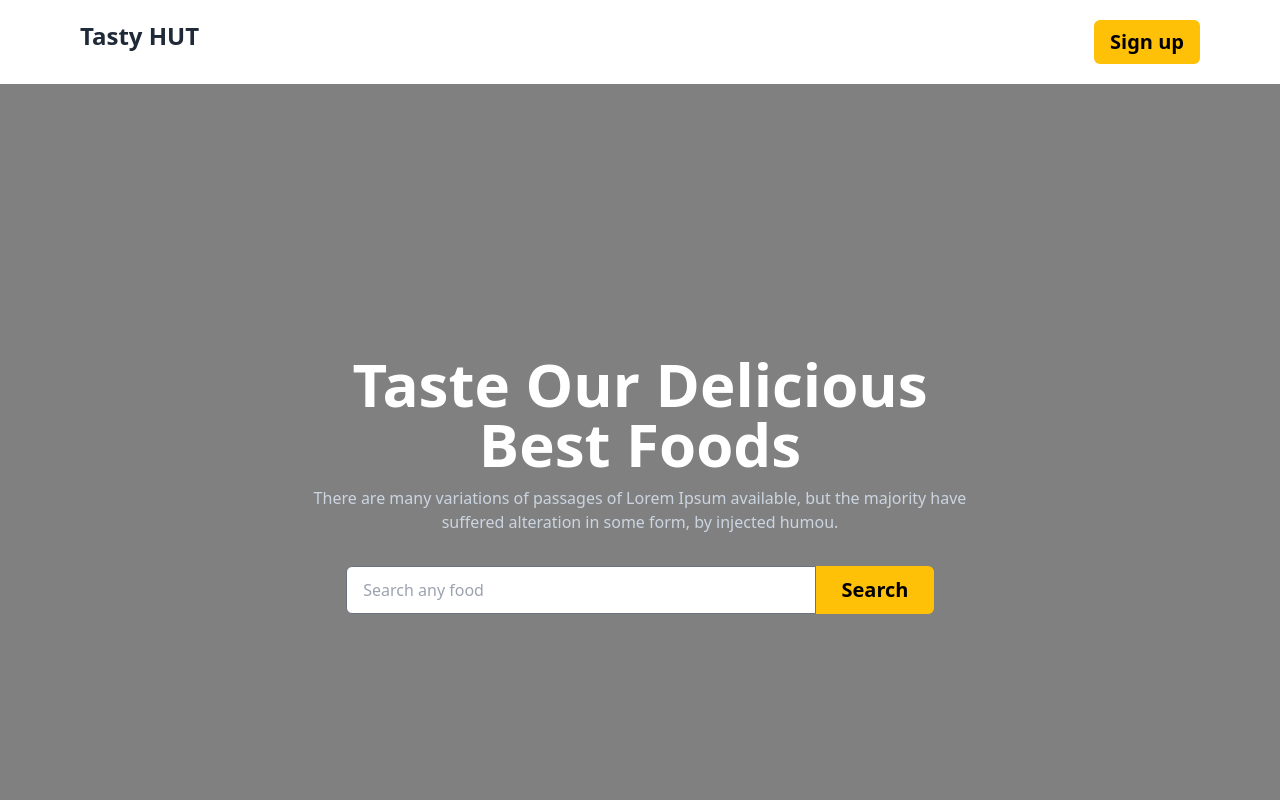
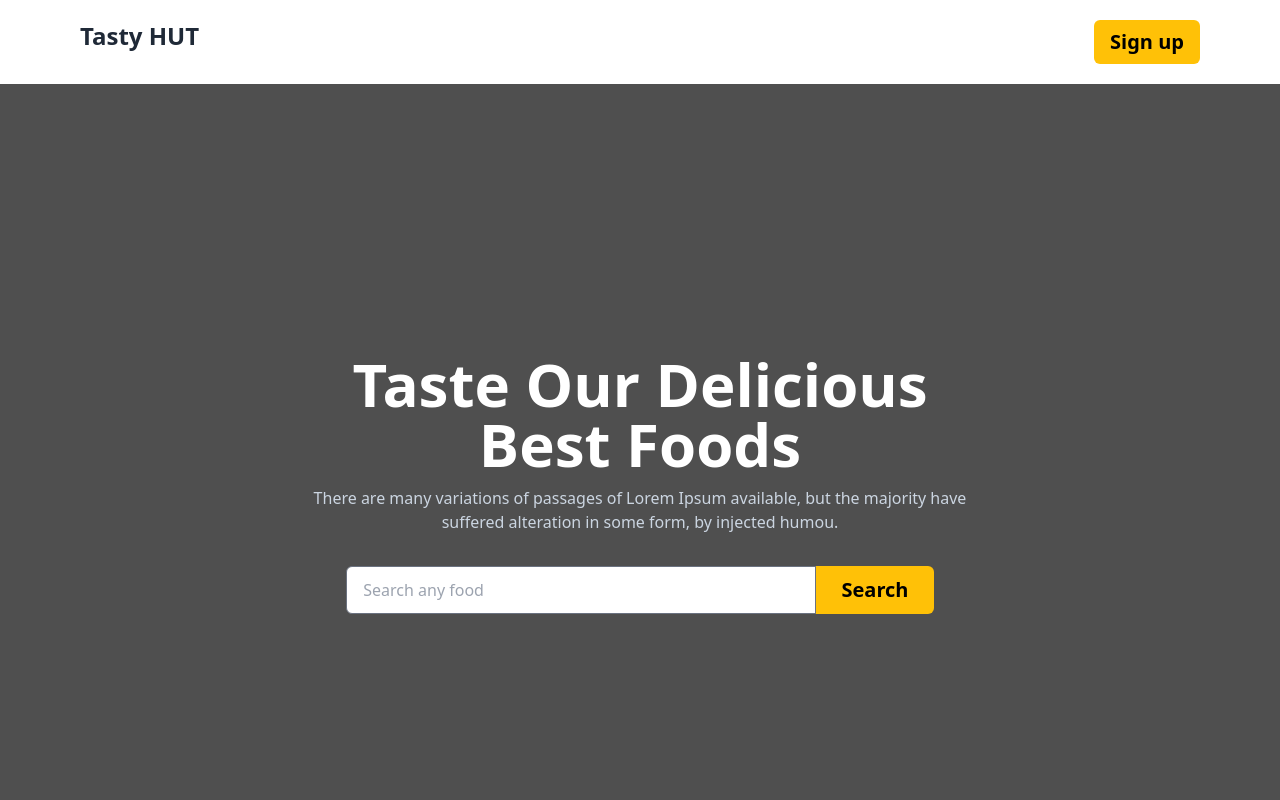
Before and after one commit to mahmudev/MealDB, a plain HTML site: page index.html in a window 1280 px wide. Shown: the top 800 px of the page. Drawn offline with nearby package versions, Linux system fonts and the light colour scheme; the site is published under a folder, as on GitHub Pages, so addresses that start at the root find nothing; no server answers.

Commit message:
Update index.html

```diff
--- a/index.html
+++ b/index.html
@@ -20,7 +20,7 @@
 			<button class="px-4 py-2 text-base md:text-xl font-bold bg-[#FFC107] text-black rounded-md text-center hover:scale-[0.9] duration-300"> Sign up </button>
 		</nav>
 		<!-- Banner section -->
-		<div class="bg-[url('/img/banner_1.png')] h-[100vh] w-full bg-cover bg-center">
+		<div class="bg-[url('img/banner_1.png')] h-[100vh] w-full bg-cover bg-center">
 			<div class="w-full h-full text-center backdrop-brightness-50 flex justify-center items-center">
 				<div class="flex flex-col items-center">
 					<h1 class="text-2xl md:text-6xl font-bold text-white">
```
